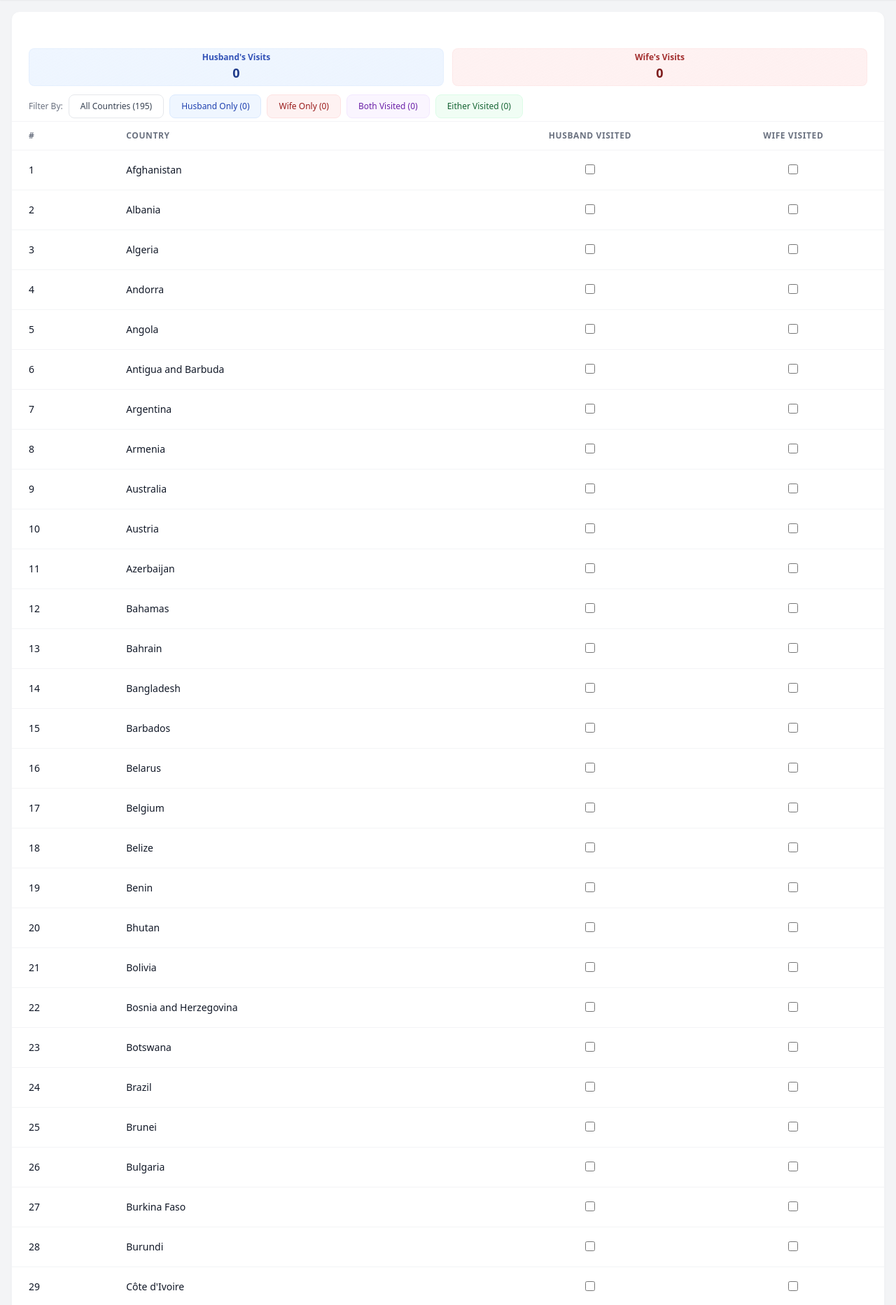
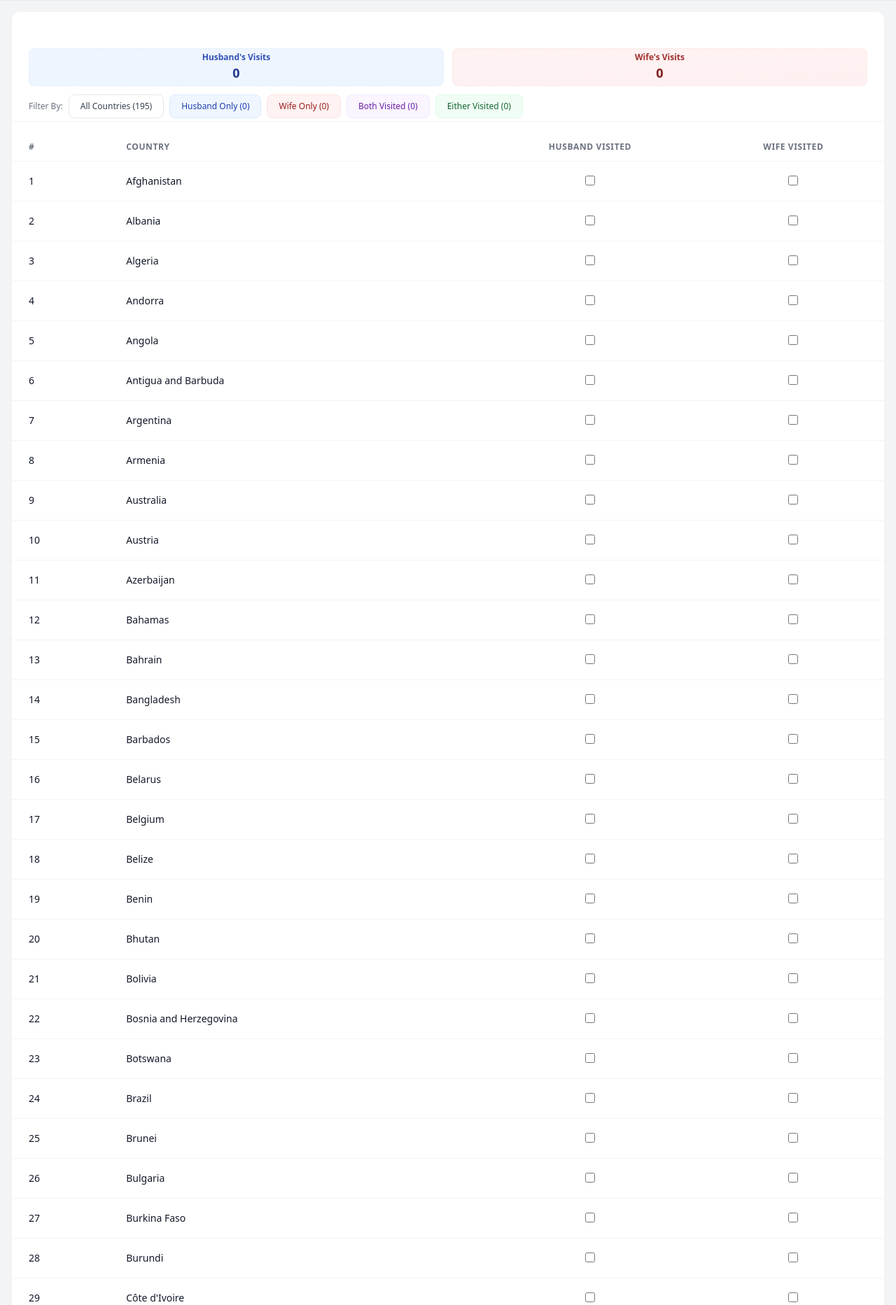
Before and after one commit to pbrao/trip-planner, a Flask app: page /countries in a window 1280 px wide. Shown: the part 72-1937 px from the top of the page at 70% size. Run offline with Flask 3, Linux system fonts and the light colour scheme; data comes from the database, SQL or seed files in the repository; some libraries are stand-ins or nearby versions.

Commit message:
style: Increase top padding of table container from pt-12 to pt-16

```diff
--- a/app/templates/countries.html
+++ b/app/templates/countries.html
@@ -59,7 +59,7 @@
 
     <!-- Table Container -->
     <div class="relative" style="height: calc(100vh - 224px);">
-        <div class="absolute inset-0 overflow-y-auto pt-12">
+        <div class="absolute inset-0 overflow-y-auto pt-16">
             <table class="w-full">
                 <thead>
                     <tr class="bg-white sticky top-0 z-20 border-b border-gray-100">
```
